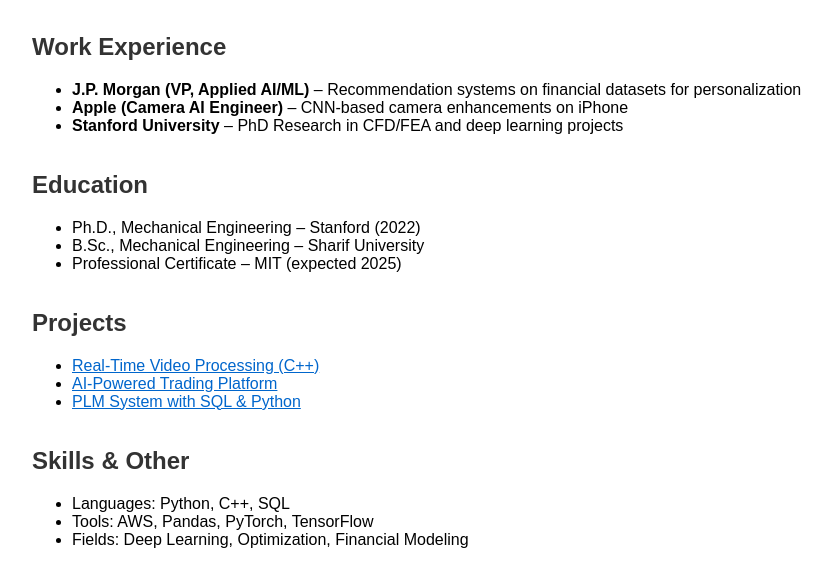
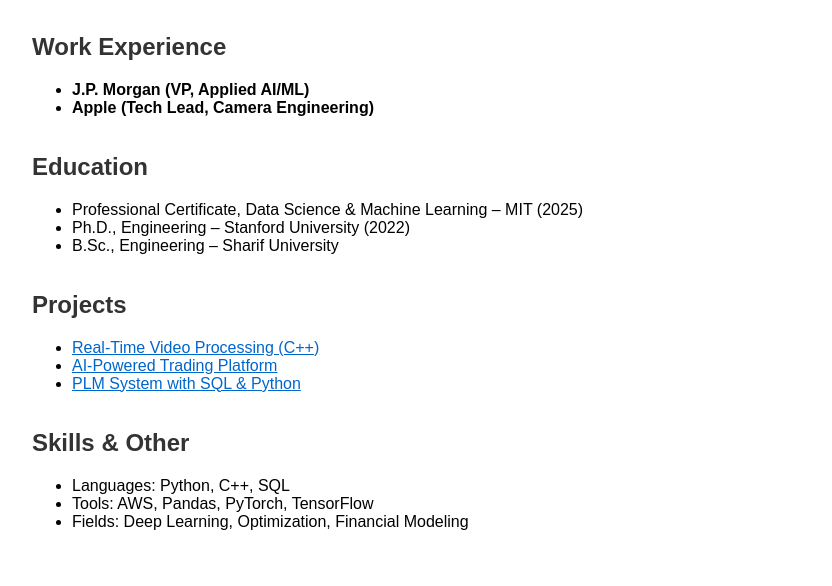
Before and after one commit to FaridSoroush/faridsoroush.github.io, a plain HTML site: page index.html in a window 1280 px wide. Shown: the part 122-708 px from the top of the page, without its empty margins (208-1040 px from the left). Drawn offline with Linux system fonts and the light colour scheme.

Commit message:
Update index.html

```diff
--- a/index.html
+++ b/index.html
@@ -16,16 +16,15 @@
 
   <h2>Work Experience</h2>
   <ul>
-    <li><strong>J.P. Morgan (VP, Applied AI/ML)</strong> – Recommendation systems on financial datasets for personalization</li>
-    <li><strong>Apple (Camera AI Engineer)</strong> – CNN-based camera enhancements on iPhone</li>
-    <li><strong>Stanford University</strong> – PhD Research in CFD/FEA and deep learning projects</li>
+    <li><strong>J.P. Morgan (VP, Applied AI/ML)</strong>
+    <li><strong>Apple (Tech Lead, Camera Engineering)</strong>
   </ul>
 
   <h2>Education</h2>
   <ul>
-    <li>Ph.D., Mechanical Engineering – Stanford (2022)</li>
-    <li>B.Sc., Mechanical Engineering – Sharif University</li>
-    <li>Professional Certificate – MIT (expected 2025)</li>
+    <li>Professional Certificate, Data Science & Machine Learning – MIT (2025)</li>
+    <li>Ph.D., Engineering – Stanford University (2022)</li>
+    <li>B.Sc., Engineering – Sharif University</li>
   </ul>
 
   <h2>Projects</h2>
```
